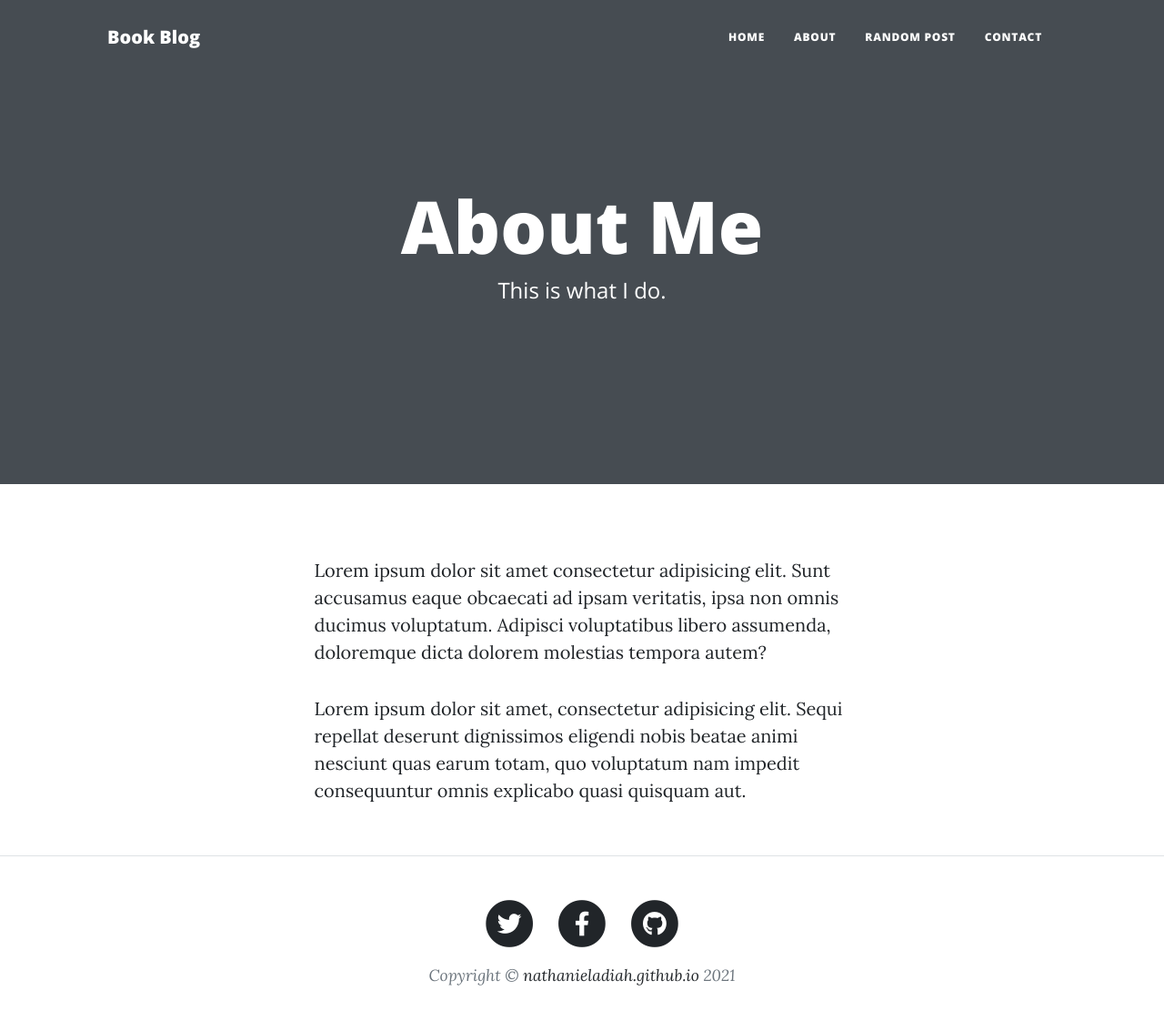
After one commit to nathanieladiah/blogs, a Django app: page /about in a window 1280 px wide. The commit adds this page. Shown: the whole page at 91% size. Run offline with Django 3.2, Linux system fonts and the light colour scheme; some libraries are stand-ins or nearby versions.

Commit message:
Add the about template and view to the book_blog

```diff
--- /dev/null
+++ b/book_blog/templates/book_blog/about.html
@@ -0,0 +1,22 @@
+{% extends 'book_blog/layout.html' %}
+{% load static %}
+
+{% block headings %}
+	<div class="page-heading">
+		<h1>About Me</h1>
+		<span class="subheading">This is what I do.</span>
+	</div>
+{% endblock %}
+
+{% block body %}
+	<article class="mb-4">
+		<div class="container px-4 px-lg-5">
+			<div class="row gx-4 gx-lg-5 justify-content-center">
+				<div class="col-md-10 col-lg-8 col-xl-7">
+					<p>Lorem ipsum dolor sit amet consectetur adipisicing elit. Sunt accusamus eaque obcaecati ad ipsam veritatis, ipsa non omnis ducimus voluptatum. Adipisci voluptatibus libero assumenda, doloremque dicta dolorem molestias tempora autem?</p>
+					<p>Lorem ipsum dolor sit amet, consectetur adipisicing elit. Sequi repellat deserunt dignissimos eligendi nobis beatae animi nesciunt quas earum totam, quo voluptatum nam impedit consequuntur omnis explicabo quasi quisquam aut.</p>
+				</div>
+			</div>
+		</div>
+	</article>
+{% endblock %}
--- a/book_blog/templates/book_blog/layout.html
+++ b/book_blog/templates/book_blog/layout.html
@@ -50,7 +50,7 @@
 				<div class="collapse navbar-collapse" id="navbarResponsive">
 					<ul class="navbar-nav ms-auto py-4 py-lg-0">
 						<li class="nav-item"><a class="nav-link px-lg-3 py-3 py-lg-4" href="{% url 'index' %}">Home</a></li>
-						<li class="nav-item"><a class="nav-link px-lg-3 py-3 py-lg-4" href="">About</a></li>
+						<li class="nav-item"><a class="nav-link px-lg-3 py-3 py-lg-4" href="{% url 'about' %}">About</a></li>
 						<li class="nav-item"><a class="nav-link px-lg-3 py-3 py-lg-4" href="">Random Post</a></li>
 						<li class="nav-item"><a class="nav-link px-lg-3 py-3 py-lg-4" href="">Contact</a></li>
 					</ul>
--- a/book_blog/urls.py
+++ b/book_blog/urls.py
@@ -4,4 +4,5 @@ from . import views
 urlpatterns = [
 	path("", views.index, name="index"),
 	path("post/<int:post_id>", views.post, name="post"),
+	path("about", views.about, name="about"),
 ]
--- a/book_blog/views.py
+++ b/book_blog/views.py
@@ -22,3 +22,6 @@ def post(request, post_id):
 	return render(request, "book_blog/post.html", {
 		'post': post
 	})
+
+def about(request):
+	return render(request, "book_blog/about.html")
```
